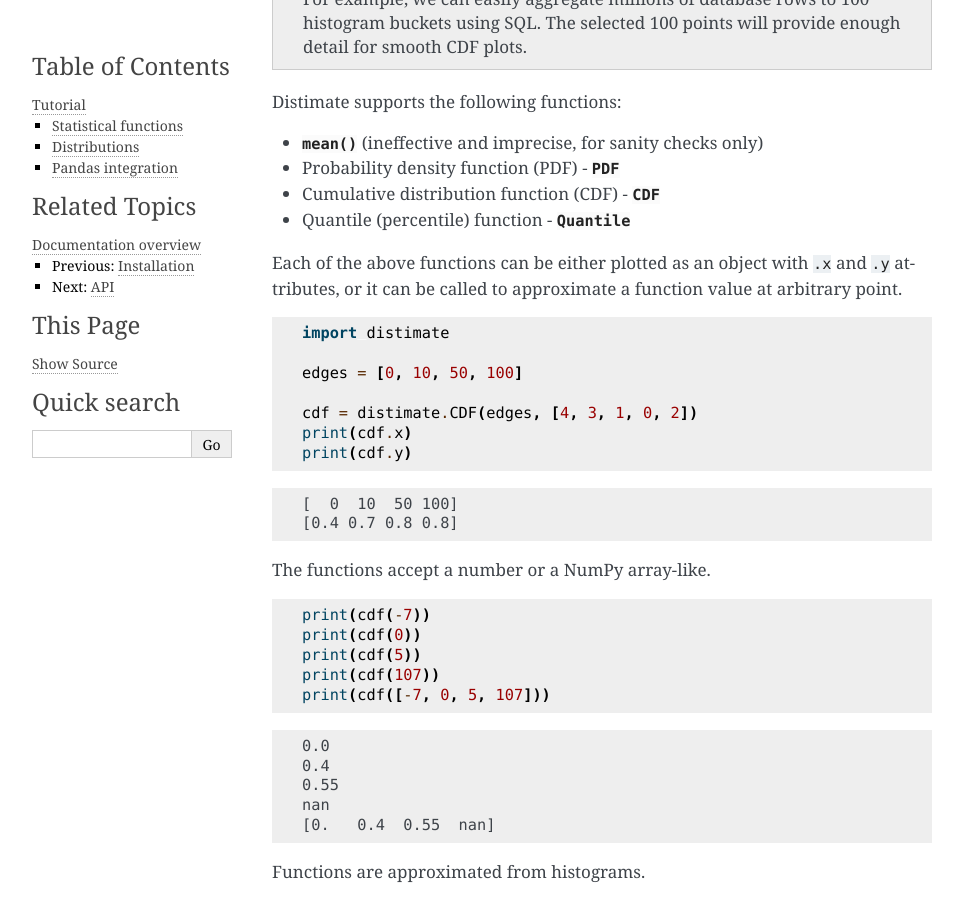
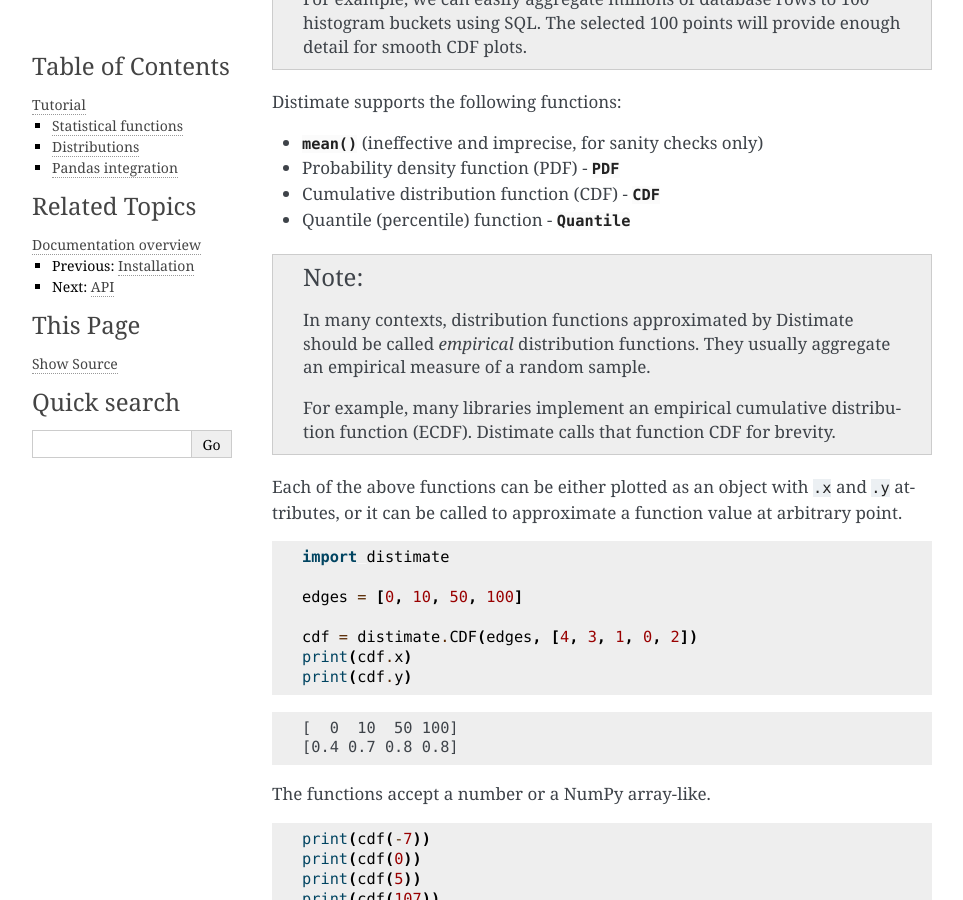
Before and after one commit to akamai/distimate, a Sphinx documentation site: the page built from docs/tutorial.rst, in a window 1280 px wide and 900 px high, scrolled down 350 px. Shown: the whole window, without its empty margins (148-1111 px from the left). Built offline with Sphinx 7.4.7, drawn with Linux system fonts in a browser that asks for light colours.

Commit message:
Mention empirical distribution functions in docs.

```diff
--- a/docs/faq.rst
+++ b/docs/faq.rst
@@ -4,7 +4,7 @@ FAQ
 
 What is Distimate useful for?
     Distimate started as a library
-    for plotting cumulative distribution functions (CDF).
+    for plotting empirical cumulative distribution functions (ECDF).
 
     It can plot CDF not only from an array of samples
     (similar to `statsmodels ECDF <https://www.statsmodels.org/stable/generated/statsmodels.distributions.empirical_distribution.ECDF.html>`_),
--- a/docs/index.rst
+++ b/docs/index.rst
@@ -31,7 +31,7 @@ Features:
 
 * Histogram creation and merging
 * Probability density function (PDF)
-* Cumulative distribution function (CDF)
+* Cumulative distribution function (CDF or ECDF)
 * Quantile (percentile) function
 * Pandas integration.
 
--- a/docs/tutorial.rst
+++ b/docs/tutorial.rst
@@ -23,6 +23,17 @@
 * Probability density function (PDF) - :class:`.PDF`
 * Cumulative distribution function (CDF) - :class:`.CDF`
 * Quantile (percentile) function - :class:`.Quantile`
+
+.. note::
+
+    In many contexts, distribution functions approximated by Distimate
+    should be called *empirical* distribution functions.
+    They usually aggregate an empirical measure of a random sample.
+
+    For example, many libraries implement
+    an empirical cumulative distribution function (ECDF).
+    Distimate calls that function CDF for brevity.
+
 
 Each of the above functions can be either plotted as an object with ``.x`` and ``.y`` attributes,
 or it can be called to approximate a function value at arbitrary point.
```
Also changed, not shown: README.md (+1 -1 lines).
